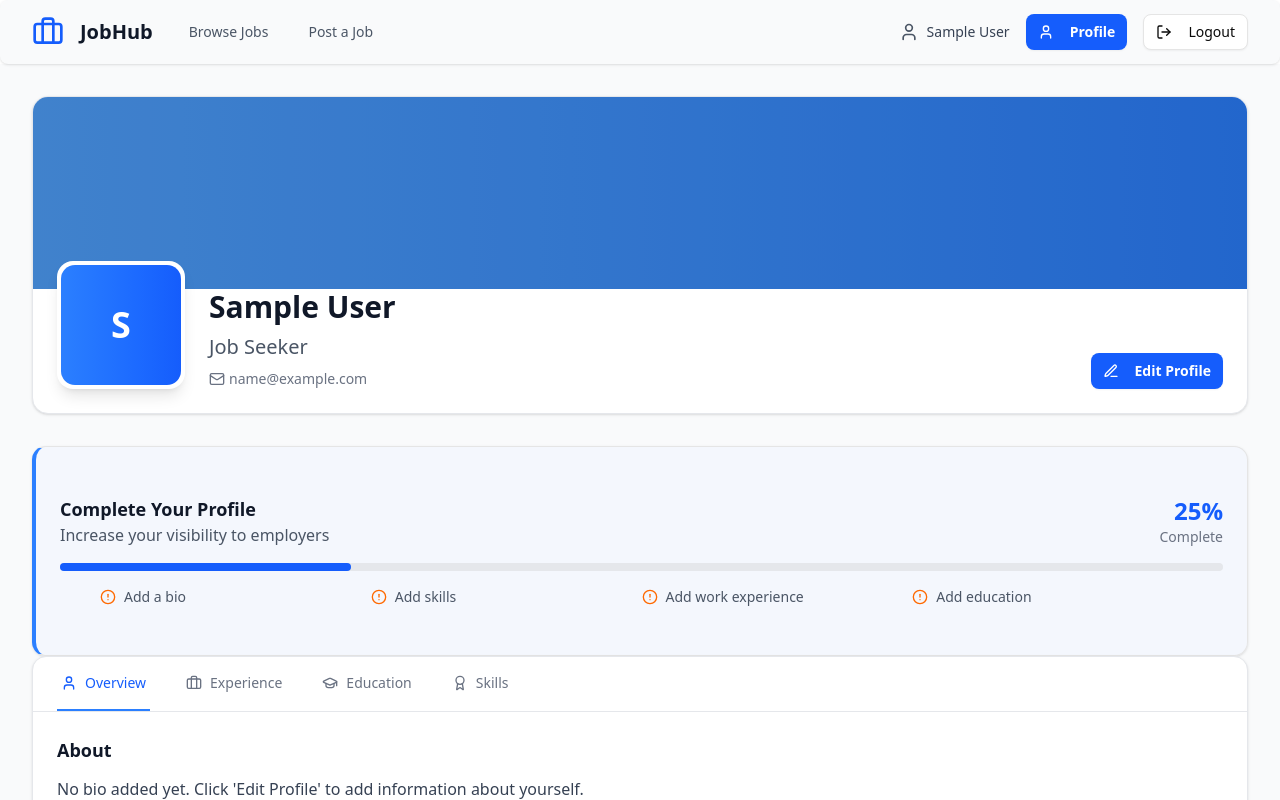
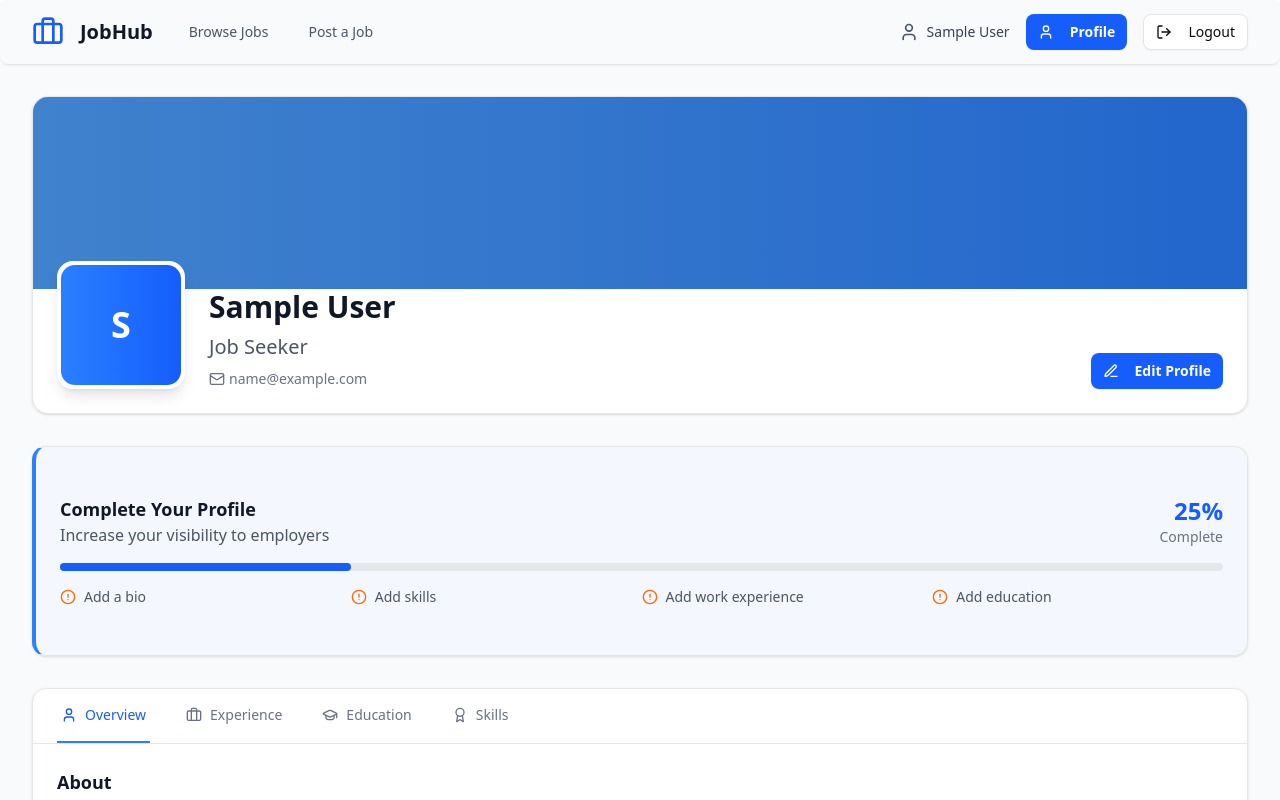
Before and after one commit to BejadiRajeshReddy/Jobv3, a React (Vite) app: page /profile in a window 1280 px wide. Shown: the top 800 px of the page. Built offline with nearby package versions, Linux system fonts and the light colour scheme; sample sign-in values are in the browser's storage.

Commit message:
Updated ProfilePage.jsx

```diff
--- a/src/pages/ProfilePage.jsx
+++ b/src/pages/ProfilePage.jsx
@@ -285,7 +285,7 @@ const ProfilePage = () => {
 
         {/* Profile Completion Card */}
         {completeness < 100 && (
-          <Card className=" border-l-4 border-l-blue-500 bg-blue-50/50">
+          <Card className="mb-6 sm:mb-8 border-l-4 border-l-blue-500 bg-blue-50/50">
             <CardContent className="p-4 sm:p-6">
               <div className="flex flex-col sm:flex-row sm:items-center sm:justify-between mb-4 space-y-2 sm:space-y-0">
                 <div className="text-center sm:text-left">
@@ -303,7 +303,7 @@ const ProfilePage = () => {
                   style={{ width: `${completeness}%` }}
                 ></div>
               </div>
-              <div className="grid grid-cols-1  sm:grid-cols-4 mx-10 text-sm">
+              <div className="grid grid-cols-1  sm:grid-cols-4 text-sm">
                 {!currentUser.bio && (
                   <div className="flex items-center text-gray-600">
                     <AlertCircle className="h-4 w-4 mr-2 text-orange-500 flex-shrink-0" />
```
